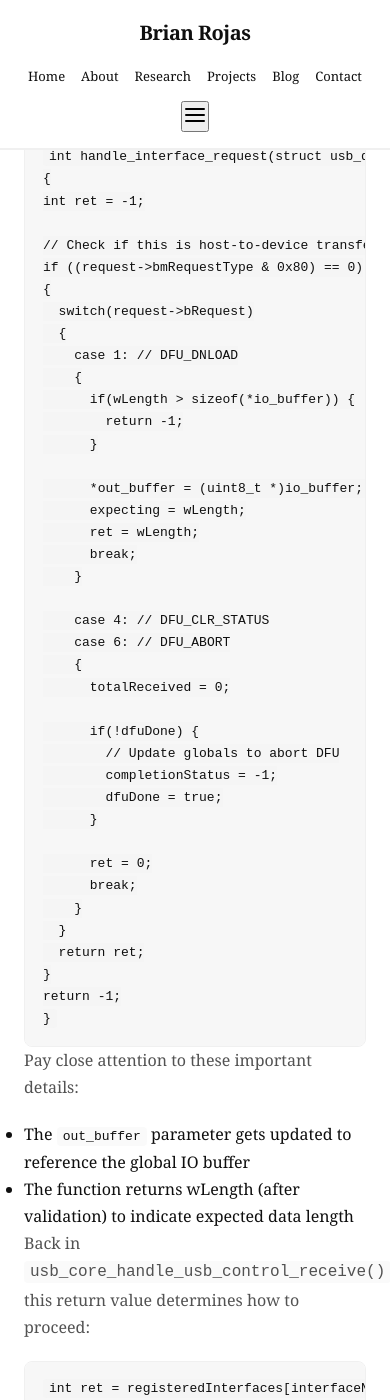
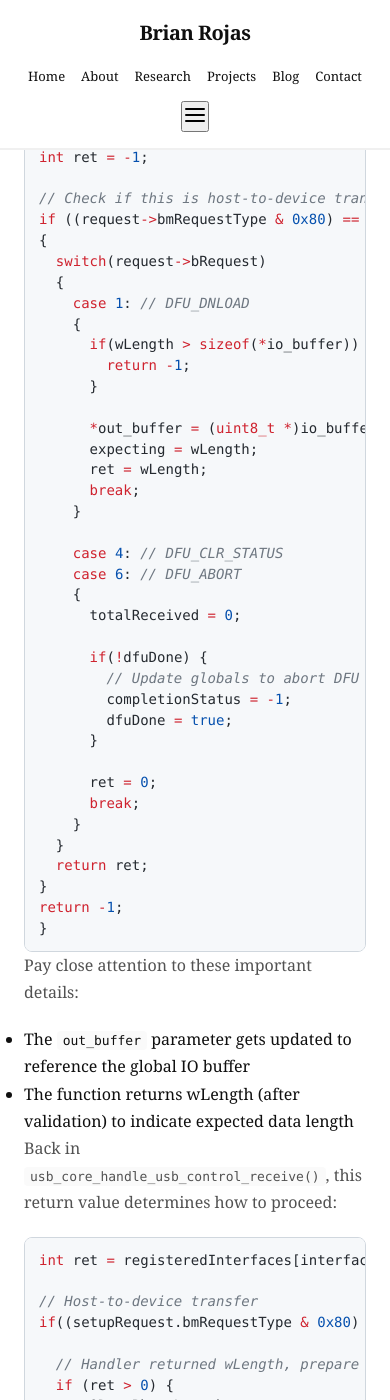
Before and after one commit to brianrojrc/brianrojrc.github.io, a Jekyll site: the page built from _posts/2025-10-21-BootROM.md, in a window 390 px wide and 1400 px high, scrolled down 5148 px. Built offline with Jekyll 4.4.1, drawn with Linux system fonts in a browser that asks for light colours; some of the changed text lies outside the part shown.

Commit message:
Update style.scss

```diff
--- a/assets/css/style.scss
+++ b/assets/css/style.scss
@@ -20,6 +20,8 @@
     --accent-color: #0066cc;
     --accent-hover: #0052a3;
     --border-color: #f0f0f0;
+    --code-bg: #f6f8fa;
+    --code-border: #d0d7de;
 }
 
 @media (prefers-color-scheme: dark) {
@@ -31,6 +33,8 @@
         --accent-color: #3399ff;
         --accent-hover: #66b3ff;
         --border-color: #1f1f1f;
+        --code-bg: #0d1117;
+        --code-border: #30363d;
     }
 }
 
@@ -892,6 +896,7 @@
     line-height: 1.7;
     color: var(--text-secondary);
 }
+
 .post-page .post-title,
 .post-content h1:first-child {
   font-size: 32px;
@@ -951,18 +956,187 @@
   margin-top: 24px;
 }
 
+/* GitHub Dark Theme for Code Blocks */
 .post-content pre {
-  background: color-mix(in srgb, var(--border-color) 55%, transparent);
-  border: 1px solid var(--border-color);
+  background: var(--code-bg);
+  border: 1px solid var(--code-border);
   border-radius: 8px;
   padding: 16px 18px;
   overflow: auto;
+  line-height: 1.45;
+  font-family: 'SF Mono', 'Monaco', 'Inconsolata', 'Fira Code', 'Fira Mono', 'Roboto Mono', 'Consolas', monospace;
+  font-size: 14px;
 }
 
 .post-content code {
   background: color-mix(in srgb, var(--border-color) 35%, transparent);
   padding: 2px 6px;
   border-radius: 4px;
+  font-family: 'SF Mono', 'Monaco', 'Inconsolata', 'Fira Code', 'Fira Mono', 'Roboto Mono', 'Consolas', monospace;
+  font-size: 14px;
+}
+
+.post-content pre code {
+  background: transparent;
+  padding: 0;
+  border-radius: 0;
+  font-size: 14px;
+}
+
+/* GitHub Dark Syntax Highlighting */
+@media (prefers-color-scheme: dark) {
+  .post-content pre,
+  .post-content pre code {
+    color: #c9d1d9;
+  }
+
+  /* Comments */
+  .post-content .highlight .c,
+  .post-content .highlight .cm,
+  .post-content .highlight .c1 {
+    color: #8b949e;
+    font-style: italic;
+  }
+
+  /* Keywords */
+  .post-content .highlight .k,
+  .post-content .highlight .kc,
+  .post-content .highlight .kd,
+  .post-content .highlight .kn,
+  .post-content .highlight .kp,
+  .post-content .highlight .kr,
+  .post-content .highlight .kt {
+    color: #ff7b72;
+  }
+
+  /* Strings */
+  .post-content .highlight .s,
+  .post-content .highlight .s1,
+  .post-content .highlight .s2,
+  .post-content .highlight .sb,
+  .post-content .highlight .sc,
+  .post-content .highlight .sd {
+    color: #a5d6ff;
+  }
+
+  /* Numbers */
+  .post-content .highlight .m,
+  .post-content .highlight .mf,
+  .post-content .highlight .mh,
+  .post-content .highlight .mi,
+  .post-content .highlight .mo {
+    color: #79c0ff;
+  }
+
+  /* Function names */
+  .post-content .highlight .nf,
+  .post-content .highlight .fm {
+    color: #d2a8ff;
+  }
+
+  /* Class names */
+  .post-content .highlight .nc,
+  .post-content .highlight .nn {
+    color: #f0883e;
+  }
+
+  /* Variables */
+  .post-content .highlight .n,
+  .post-content .highlight .na,
+  .post-content .highlight .nb,
+  .post-content .highlight .no,
+  .post-content .highlight .nv {
+    color: #c9d1d9;
+  }
+
+  /* Operators */
+  .post-content .highlight .o,
+  .post-content .highlight .ow {
+    color: #ff7b72;
+  }
+
+  /* Built-ins */
+  .post-content .highlight .nb {
+    color: #79c0ff;
+  }
+
+  /* Punctuation */
+  .post-content .highlight .p {
+    color: #c9d1d9;
+  }
+}
+
+/* Light mode syntax highlighting */
+@media (prefers-color-scheme: light) {
+  .post-content pre,
+  .post-content pre code {
+    color: #24292f;
+  }
+
+  .post-content .highlight .c,
+  .post-content .highlight .cm,
+  .post-content .highlight .c1 {
+    color: #6e7781;
+    font-style: italic;
+  }
+
+  .post-content .highlight .k,
+  .post-content .highlight .kc,
+  .post-content .highlight .kd,
+  .post-content .highlight .kn,
+  .post-content .highlight .kp,
+  .post-content .highlight .kr,
+  .post-content .highlight .kt {
+    color: #cf222e;
+  }
+
+  .post-content .highlight .s,
+  .post-content .highlight .s1,
+  .post-content .highlight .s2,
+  .post-content .highlight .sb,
+  .post-content .highlight .sc,
+  .post-content .highlight .sd {
+    color: #0a3069;
+  }
+
+  .post-content .highlight .m,
+  .post-content .highlight .mf,
+  .post-content .highlight .mh,
+  .post-content .highlight .mi,
+  .post-content .highlight .mo {
+    color: #0550ae;
+  }
+
+  .post-content .highlight .nf,
+  .post-content .highlight .fm {
+    color: #8250df;
+  }
+
+  .post-content .highlight .nc,
+  .post-content .highlight .nn {
+    color: #953800;
+  }
+
+  .post-content .highlight .n,
+  .post-content .highlight .na,
+  .post-content .highlight .nb,
+  .post-content .highlight .no,
+  .post-content .highlight .nv {
+    color: #24292f;
+  }
+
+  .post-content .highlight .o,
+  .post-content .highlight .ow {
+    color: #cf222e;
+  }
+
+  .post-content .highlight .nb {
+    color: #0550ae;
+  }
+
+  .post-content .highlight .p {
+    color: #24292f;
+  }
 }
 
 .post-content table {
@@ -999,4 +1173,13 @@
   .post-content h2 {
     font-size: 22px;
   }
+
+  .post-content pre {
+    padding: 12px 14px;
+    font-size: 13px;
+  }
+
+  .post-content code {
+    font-size: 13px;
+  }
 }
```
